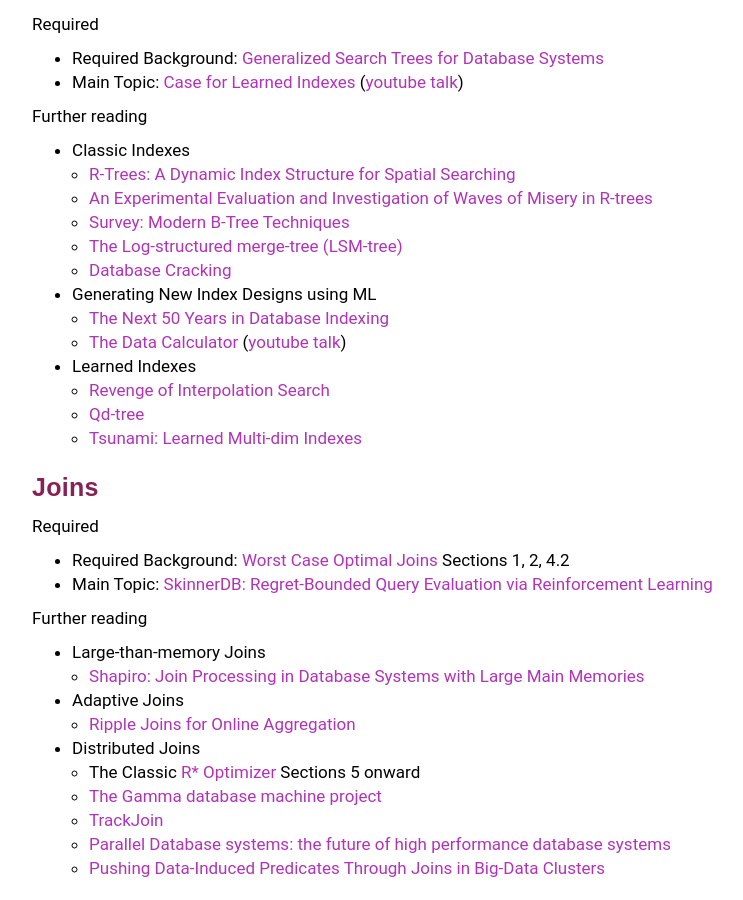
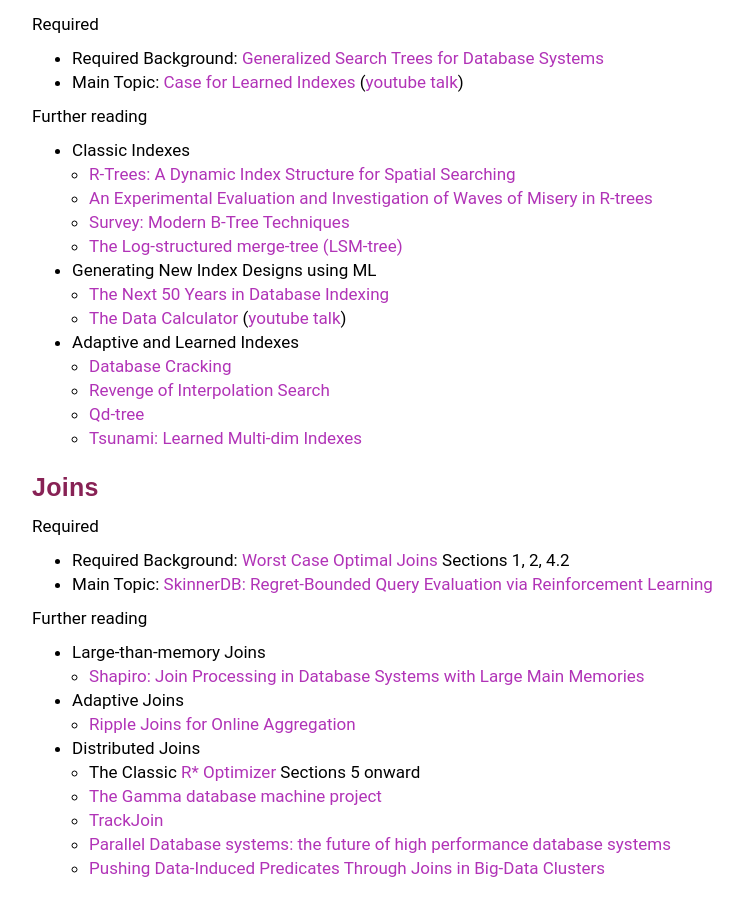
Before and after one commit to w6113/website_2022, a Jekyll site: the page built from papers.md, in a window 1280 px wide and 900 px high, scrolled down 1085 px. Shown: the whole window, without its empty margins (76-819 px from the left). Built offline with Jekyll 4.4.1, drawn with Linux system fonts in a browser that asks for light colours.

Commit message:
lazy commit msg

```diff
--- a/papers.md
+++ b/papers.md
@@ -90,11 +90,11 @@ Further reading
   * [An Experimental Evaluation and Investigation of Waves of Misery in R-trees](https://www.vldb.org/pvldb/vol15/p478-aref.pdf)
   * [Survey: Modern B-Tree Techniques](./files/papers/btreesurvey-graefe.pdf)
   * [The Log-structured merge-tree (LSM-tree)](https://scholar.google.com/scholar?hl=en&as_sdt=0%2C10&q=The+log-structured+merge-tree+%28LSM-tree%29&btnG=)
-  * [Database Cracking](https://people.eecs.berkeley.edu/~kubitron/cs262a/handouts/papers/cidr07p07.pdf)
 * Generating New Index Designs using ML
   * [The Next 50 Years in Database Indexing](https://dl.acm.org/doi/abs/10.14778/3494124.3494136)
   * [The Data Calculator](https://faculty.cc.gatech.edu/~jarulraj/courses/8803-f18/papers/data_calculator.pdf) ([youtube talk](https://www.youtube.com/watch?v=uFtkA3CEWY0))
-* Learned Indexes
+* Adaptive and Learned Indexes
+  * [Database Cracking](https://people.eecs.berkeley.edu/~kubitron/cs262a/handouts/papers/cidr07p07.pdf)
   * [Revenge of Interpolation Search](https://pages.cs.wisc.edu/~jignesh/publ/Revenge_of_the_Interpolation_Search.pdf)
   * [Qd-tree](https://dl.acm.org/doi/10.1145/3318464.3389770)
   * [Tsunami: Learned Multi-dim Indexes](https://arxiv.org/pdf/2006.13282.pdf?TB_iframe=true&width=370.8&height=658.8)
```
